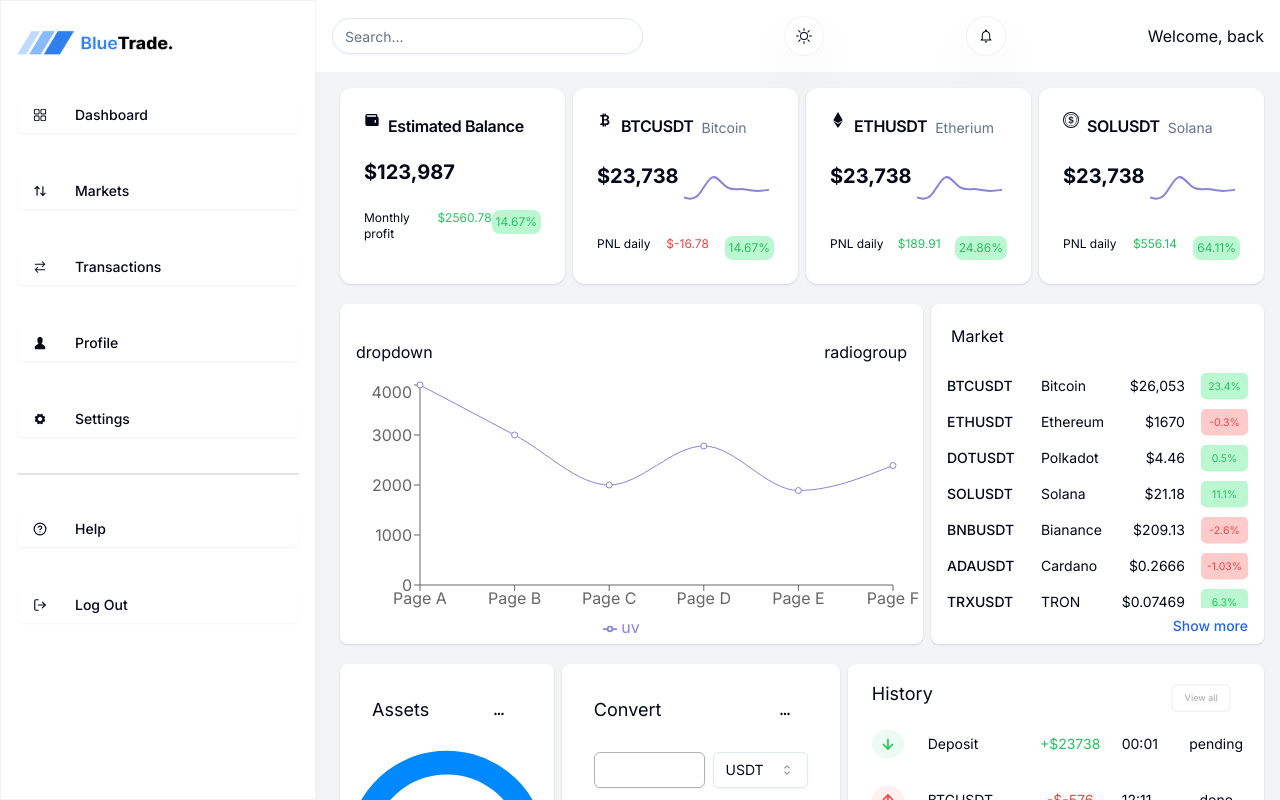
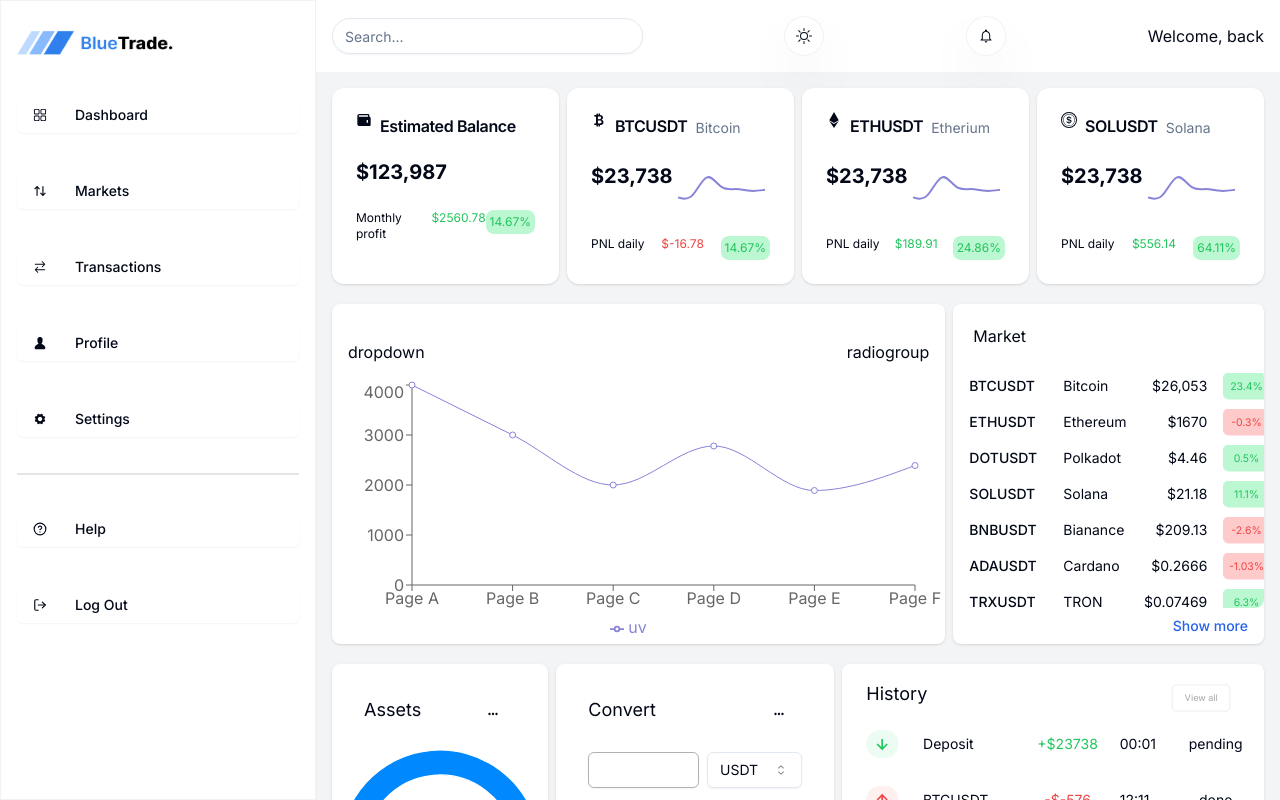
Before and after one commit to jwd222/bluetrade-dashboard, a Next.js app: page / in a window 1280 px wide. Shown: the top 800 px of the page. Built offline with nearby package versions, Linux system fonts and the light colour scheme.

Commit message:
fixed flex issues

```diff
--- a/app/page.tsx
+++ b/app/page.tsx
@@ -8,14 +8,14 @@ import Market from '@/components/Market'
 
 export default function Home() {
   return (
-    <div className="flex flex-col min-h-screen w-full flex-auto">
+    <div className="flex flex-col min-h-screen w-full">
       <Header />
       <Cards />
-      <div className="p-4 pt-1 flex sm:flex-row flex-col flex-auto gap-2 ml-2">
+      <div className="p-4 pt-1 flex sm:flex-row gap-2 justify-between">
         <Chart />
         <Market />
       </div>
-      <div className="p-4 pt-1 flex sm:flex-row flex-col flex-auto gap-2 ml-2">
+      <div className="p-4 pt-1 flex sm:flex-row gap-2 justify-between">
         <Asset />
         <Converter />
         <History />
--- a/components/Asset.tsx
+++ b/components/Asset.tsx
@@ -22,7 +22,7 @@ const COLORS = ['#55b0ff', '#00d9ff', '#0026fc']
 const Asset = () => {
   return (
     <div
-      className="rounded-lg p-8 w-full shadow justify-center basis-1/4
+      className="rounded-lg p-8 shadow justify-center basis-1/4
     dark:bg-gray-900 bg-white items-center flex flex-col"
     >
       <div className="flex flex-row justify-between w-full">
--- a/components/BalanceCard.tsx
+++ b/components/BalanceCard.tsx
@@ -21,7 +21,7 @@ const BalanceCard = ({
   units,
 }: BalanceCardProps) => {
   return (
-    <Card className="flex-1 dark:bg-gray-900 dark:text-white">
+    <Card className="dark:bg-gray-900 dark:text-white flex-auto w-1/4">
       <CardHeader className="flex flex-row justify-start gap-2">
         {icon}
         <CardTitle>{title}</CardTitle>
--- a/components/Cards.tsx
+++ b/components/Cards.tsx
@@ -4,7 +4,7 @@ import { topCardList } from '@/lib/data'
 
 const Cards = () => {
   return (
-    <div className="flex sm:flex-row flex-col gap-2 p-4 ml-2">
+    <div className="flex sm:flex-row flex-col gap-2 p-4 justify-between">
       {topCardList.map((item, index) => (
         <React.Fragment key={index}>
           <BalanceCard {...item} />
--- a/components/Chart.tsx
+++ b/components/Chart.tsx
@@ -33,8 +33,8 @@ const { title, icon } = sideBarButtons[0]
 const Chart = () => {
   return (
     <div
-      className="rounded-lg pt-5  w-full shadow basis-2/3
-    dark:bg-gray-900 bg-white flex flex-col"
+      className="rounded-lg pt-5 shadow w-2/3
+    dark:bg-gray-900 bg-white flex flex-col flex-auto"
     >
       <div className="flex flex-row justify-between dark:text-white p-4">
         <h1>dropdown</h1>
--- a/components/Market.tsx
+++ b/components/Market.tsx
@@ -5,7 +5,7 @@ import { Button } from '@/components/ui/button'
 const Market = () => {
   return (
     <div
-      className="rounded-lg flex flex-col  shadow basis-1/3
+      className="rounded-lg flex flex-col flex-auto shadow w-1/3
     dark:text-white dark:bg-gray-900 bg-white"
     >
       <div className="flex flex-row p-3">
```
